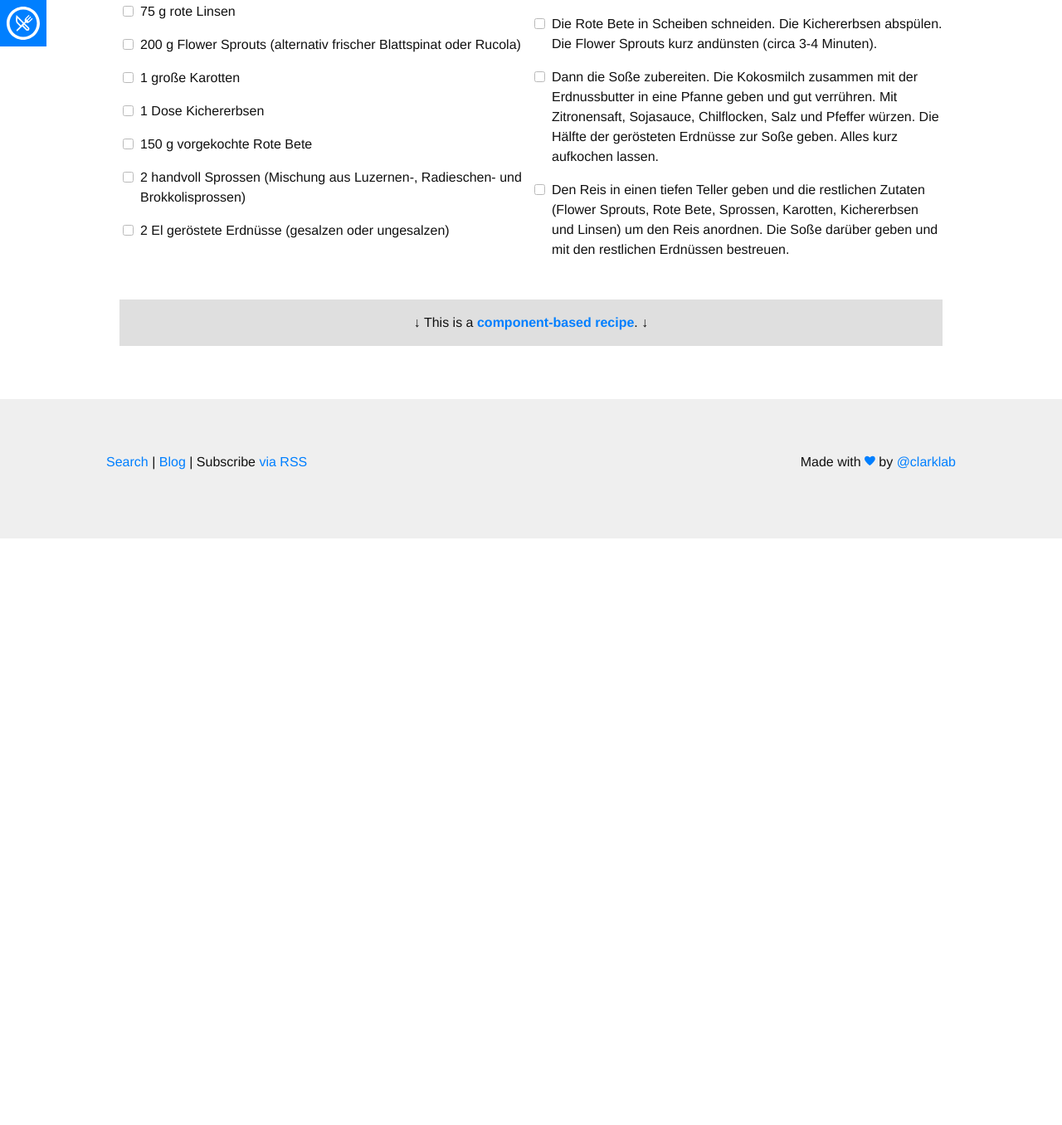
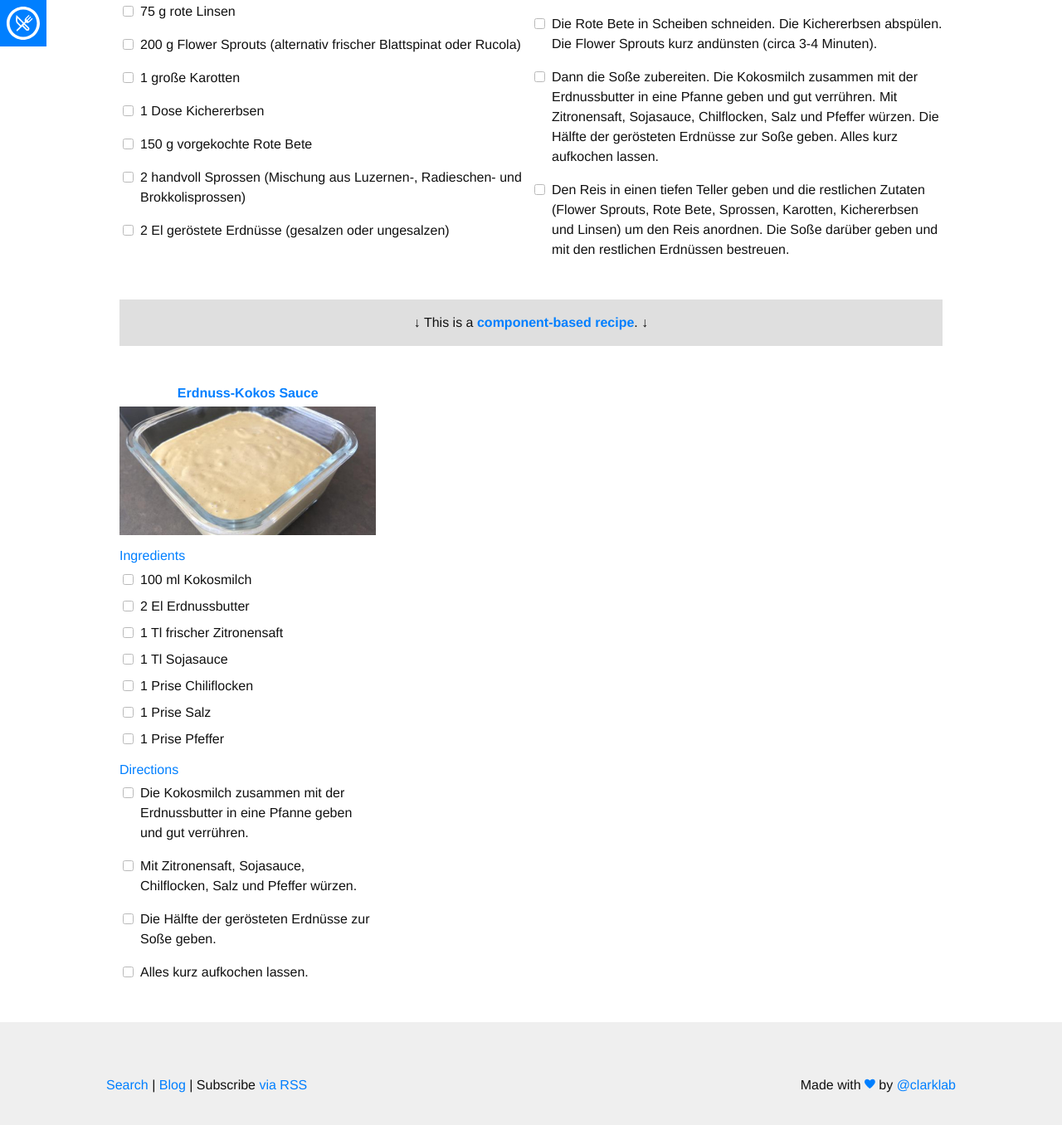
Before and after one commit to nv1t/nyom, a Jekyll site: the page built from _recipes/energy-bowl-mit-erdnuss-kokos-sauce.md, in a window 1280 px wide and 1400 px high, scrolled down 1131 px. Shown: the top 1356 px of the window at 83% size. Built offline with Jekyll 4.4.1, drawn with Linux system fonts in a browser that asks for light colours; nearby versions of some CDN libraries; some web fonts are replaced; before the commit the page ends 1780 px from its top, so only the background shows below that; part of the change alters nothing that is shown; some of the changed text lies outside the part shown.

Commit message:
component error

```diff
--- a/_recipes/energy-bowl-mit-erdnuss-kokos-sauce.md
+++ b/_recipes/energy-bowl-mit-erdnuss-kokos-sauce.md
@@ -23,7 +23,7 @@ directions:
 - Den Reis in einen tiefen Teller geben und die restlichen Zutaten (Flower Sprouts, Rote Bete, Sprossen, Karotten, Kichererbsen und Linsen) um den Reis anordnen. Die Soße darüber geben und mit den restlichen Erdnüssen bestreuen.
 
 components:
-- erdnuss-kokos-sauce.md
+- Erdnuss-Kokos Sauce
 
 ---
 
```
